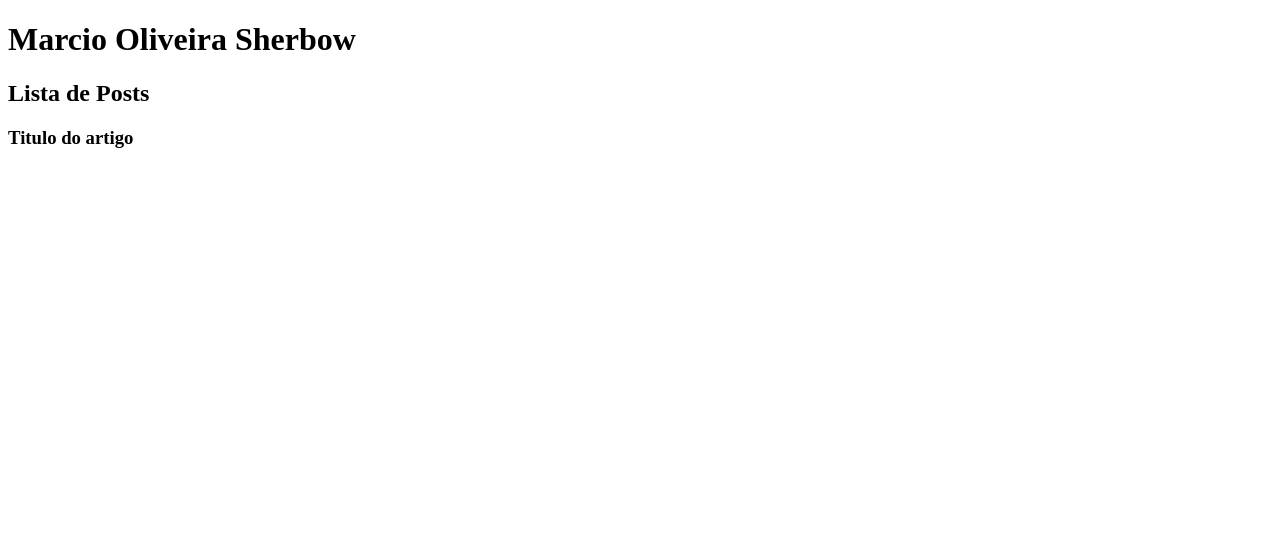
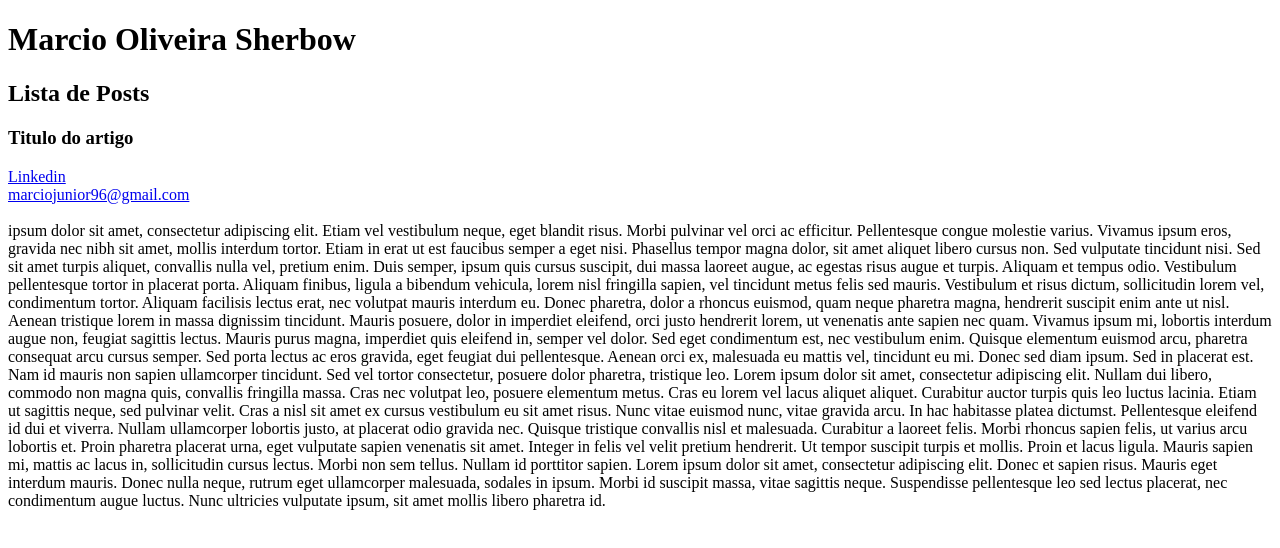
Before and after one commit to mjr96/dio-02-html, a plain HTML site: page index.html in a window 1280 px wide. Drawn offline with Linux system fonts and the light colour scheme.

Commit message:
Adicionando paragrafo juntamente com links de contato para o linkedin e email

```diff
--- a/index.html
+++ b/index.html
@@ -18,6 +18,15 @@
                 <header>
                     <h3>Titulo do artigo</h3>
                 </header>
+                <p><a href="https://www.linkedin.com/in/mmoj96/" target="_blank">Linkedin</a><br><a href="mailto:marciojunior96@gmail.com" target="_blank">marciojunior96@gmail.com</a><br><br> ipsum dolor sit amet, consectetur adipiscing elit. Etiam vel vestibulum neque, eget blandit risus. Morbi pulvinar vel orci ac efficitur. Pellentesque congue molestie varius. Vivamus ipsum eros, gravida nec nibh sit amet, mollis interdum tortor. Etiam in erat ut est faucibus semper a eget nisi. Phasellus tempor magna dolor, sit amet aliquet libero cursus non. Sed vulputate tincidunt nisi. Sed sit amet turpis aliquet, convallis nulla vel, pretium enim. Duis semper, ipsum quis cursus suscipit, dui massa laoreet augue, ac egestas risus augue et turpis. Aliquam et tempus odio. Vestibulum pellentesque tortor in placerat porta. Aliquam finibus, ligula a bibendum vehicula, lorem nisl fringilla sapien, vel tincidunt metus felis sed mauris.
+
+                    Vestibulum et risus dictum, sollicitudin lorem vel, condimentum tortor. Aliquam facilisis lectus erat, nec volutpat mauris interdum eu. Donec pharetra, dolor a rhoncus euismod, quam neque pharetra magna, hendrerit suscipit enim ante ut nisl. Aenean tristique lorem in massa dignissim tincidunt. Mauris posuere, dolor in imperdiet eleifend, orci justo hendrerit lorem, ut venenatis ante sapien nec quam. Vivamus ipsum mi, lobortis interdum augue non, feugiat sagittis lectus. Mauris purus magna, imperdiet quis eleifend in, semper vel dolor.
+
+                    Sed eget condimentum est, nec vestibulum enim. Quisque elementum euismod arcu, pharetra consequat arcu cursus semper. Sed porta lectus ac eros gravida, eget feugiat dui pellentesque. Aenean orci ex, malesuada eu mattis vel, tincidunt eu mi. Donec sed diam ipsum. Sed in placerat est. Nam id mauris non sapien ullamcorper tincidunt. Sed vel tortor consectetur, posuere dolor pharetra, tristique leo. Lorem ipsum dolor sit amet, consectetur adipiscing elit. Nullam dui libero, commodo non magna quis, convallis fringilla massa. Cras nec volutpat leo, posuere elementum metus. Cras eu lorem vel lacus aliquet aliquet. Curabitur auctor turpis quis leo luctus lacinia. Etiam ut sagittis neque, sed pulvinar velit.
+
+                    Cras a nisl sit amet ex cursus vestibulum eu sit amet risus. Nunc vitae euismod nunc, vitae gravida arcu. In hac habitasse platea dictumst. Pellentesque eleifend id dui et viverra. Nullam ullamcorper lobortis justo, at placerat odio gravida nec. Quisque tristique convallis nisl et malesuada. Curabitur a laoreet felis. Morbi rhoncus sapien felis, ut varius arcu lobortis et. Proin pharetra placerat urna, eget vulputate sapien venenatis sit amet. Integer in felis vel velit pretium hendrerit. Ut tempor suscipit turpis et mollis. Proin et lacus ligula. Mauris sapien mi, mattis ac lacus in, sollicitudin cursus lectus. Morbi non sem tellus. Nullam id porttitor sapien.
+
+                    Lorem ipsum dolor sit amet, consectetur adipiscing elit. Donec et sapien risus. Mauris eget interdum mauris. Donec nulla neque, rutrum eget ullamcorper malesuada, sodales in ipsum. Morbi id suscipit massa, vitae sagittis neque. Suspendisse pellentesque leo sed lectus placerat, nec condimentum augue luctus. Nunc ultricies vulputate ipsum, sit amet mollis libero pharetra id.</p>
             </article>
         </section>
         <footer>
```
